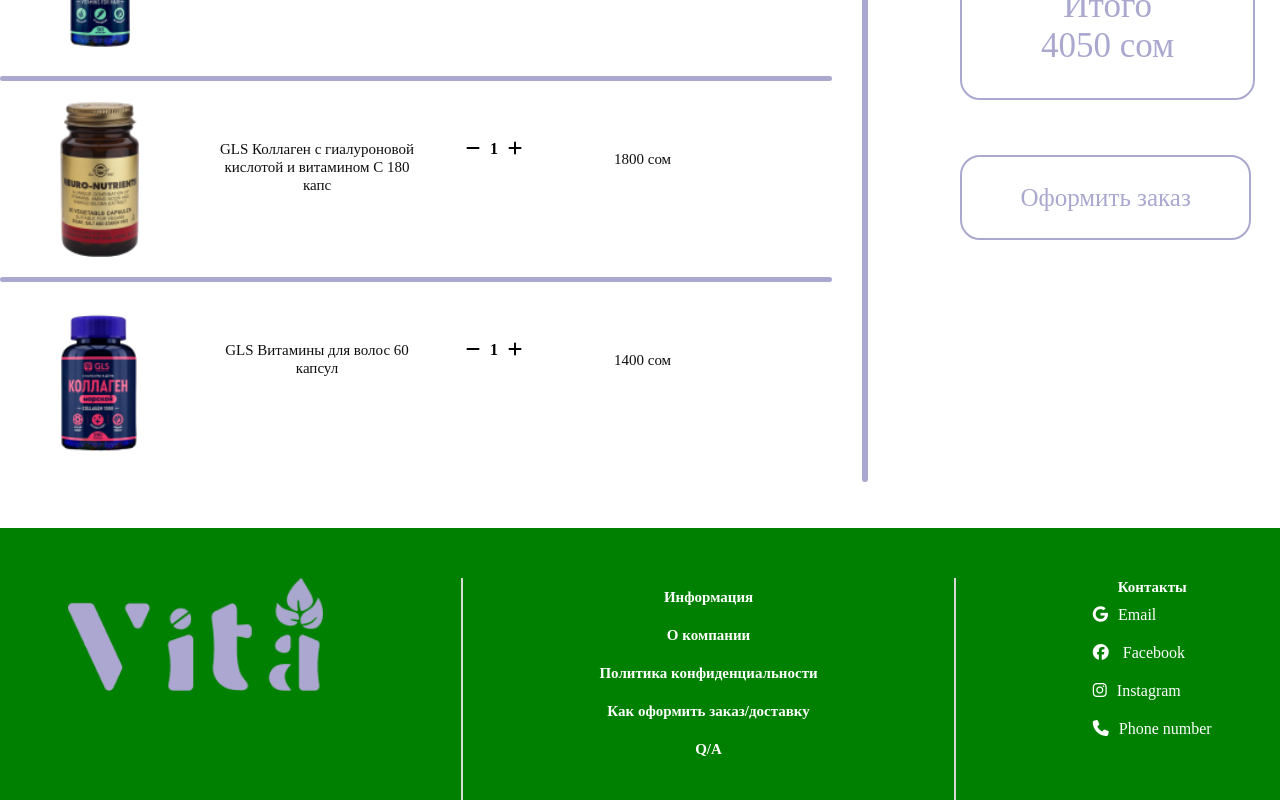
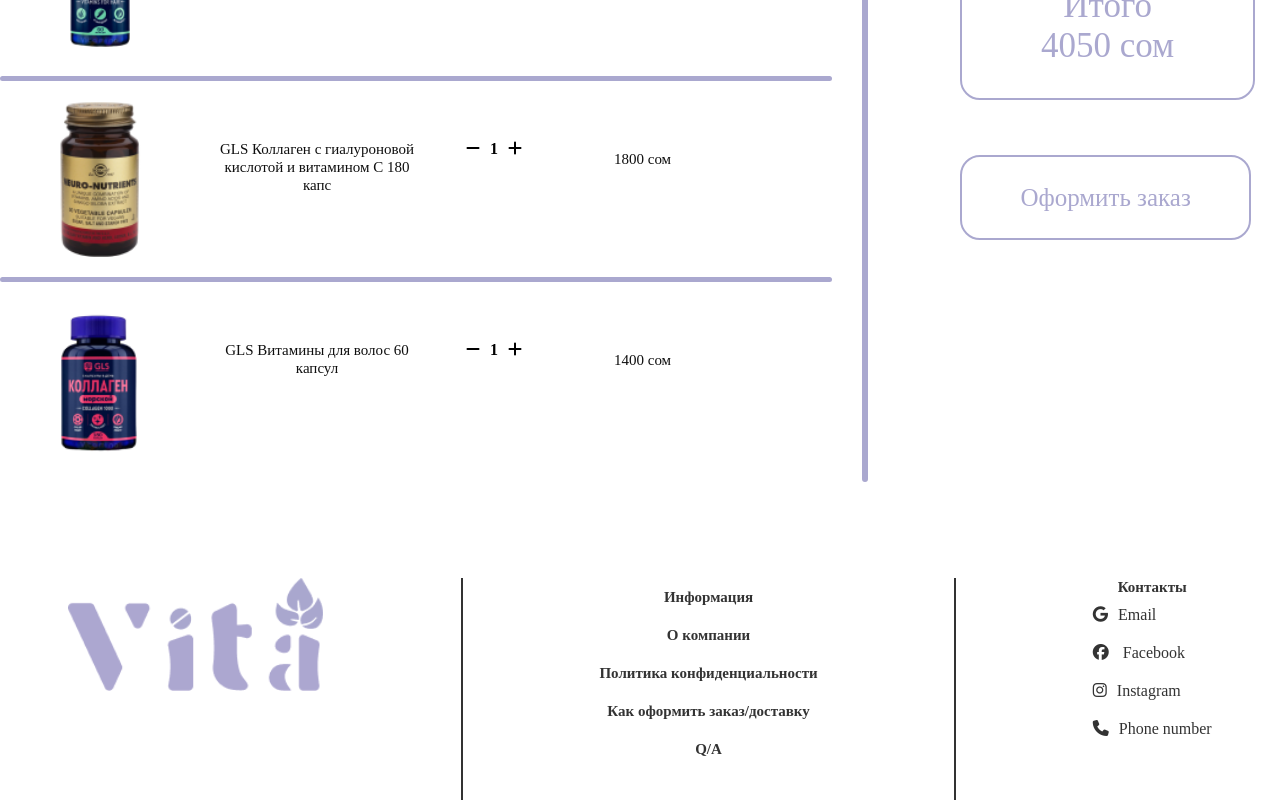
Before and after one commit to Askelat1/vita, a React (Vite) app: page /tovar in a window 1280 px wide. Shown: the part 309-1109 px from the top of the page. Built offline with nearby package versions, Linux system fonts and the light colour scheme; no server answers.

Commit message:
Add files via upload

```diff
--- a/src/components/Footer.module.css
+++ b/src/components/Footer.module.css
@@ -3,7 +3,7 @@
     display: flex;
     justify-content: space-around;
     padding-top: 50px;
-    background: green;
+    /* background: green; */
     margin-top: 20px;
 }
 .line{
@@ -12,8 +12,7 @@
     left: 499px;
     top: 74px;
 
-    background: #D9D9D9;
-}
+    background: #333}
 .h3{
     font-family: 'Raleway';
     font-style: normal;
@@ -22,7 +21,7 @@
     line-height: 18px;
     text-align: center;
 
-    color: #FFFFFF;
+    color: #333;
     padding: 10px 0;
 }
 .h3_tittle{
@@ -34,7 +33,7 @@
     line-height: 18px;
     text-align: center;
 
-    color: #FFFFFF;
+    color: #333;
     padding: 10px 0;
 }
 .footer_2{
@@ -57,10 +56,14 @@
     line-height: 18px;
     text-align: center;
 
-    color: #FFFFFF;
+    color: #333;
+}
+.footer_2 a  {
+    color: #333;
 }
 .icons i{
     margin-right: 10px;
+    color: #333;
 }
 
     @media (max-width: 900px) {
--- a/src/pages/Authorization.jsx
+++ b/src/pages/Authorization.jsx
@@ -15,6 +15,7 @@
     async function signInWithGoogle() {
         try {
             await signInWithPopup(auth, provider)
+            navigateTo('/main/art')
             props.closeModal({ type: "modal", active:"false"})
         } catch (error) {
             console.log(error)
```
